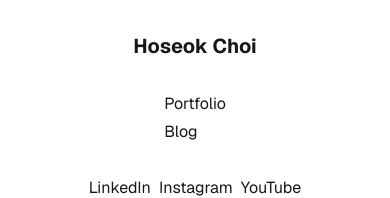
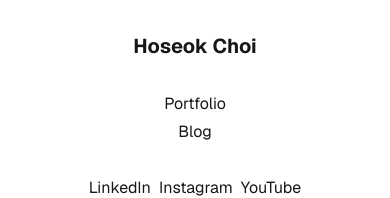
Before and after one commit to alanhchoi/hoseokchoicom, a Next.js app: page / in a window 390 px wide. Shown: the top 198 px of the page. Built offline with nearby package versions, Linux system fonts and the light colour scheme.

Commit message:
fix menu alignment on mobile

```diff
--- a/app/page.tsx
+++ b/app/page.tsx
@@ -5,7 +5,7 @@ export default function Home() {
     <div className="p-8 pb-20 sm:p-20 font-[family-name:var(--font-geist-sans)]">
       <main className="flex flex-col gap-8 row-start-2 items-center sm:items-start">
         <h1 className="text-xl font-bold">Hoseok Choi</h1>
-        <nav className="flex flex-col gap-1">
+        <nav className="flex flex-col gap-1 items-center sm:items-start">
           <Link className="hover:underline hover:underline-offset-4" href="/portfolio"  data-umami-event="Portfolio link">Portfolio</Link>
           <Link className="hover:underline hover:underline-offset-4" href="/blog"  data-umami-event="Blog link">Blog</Link>
         </nav>
```
